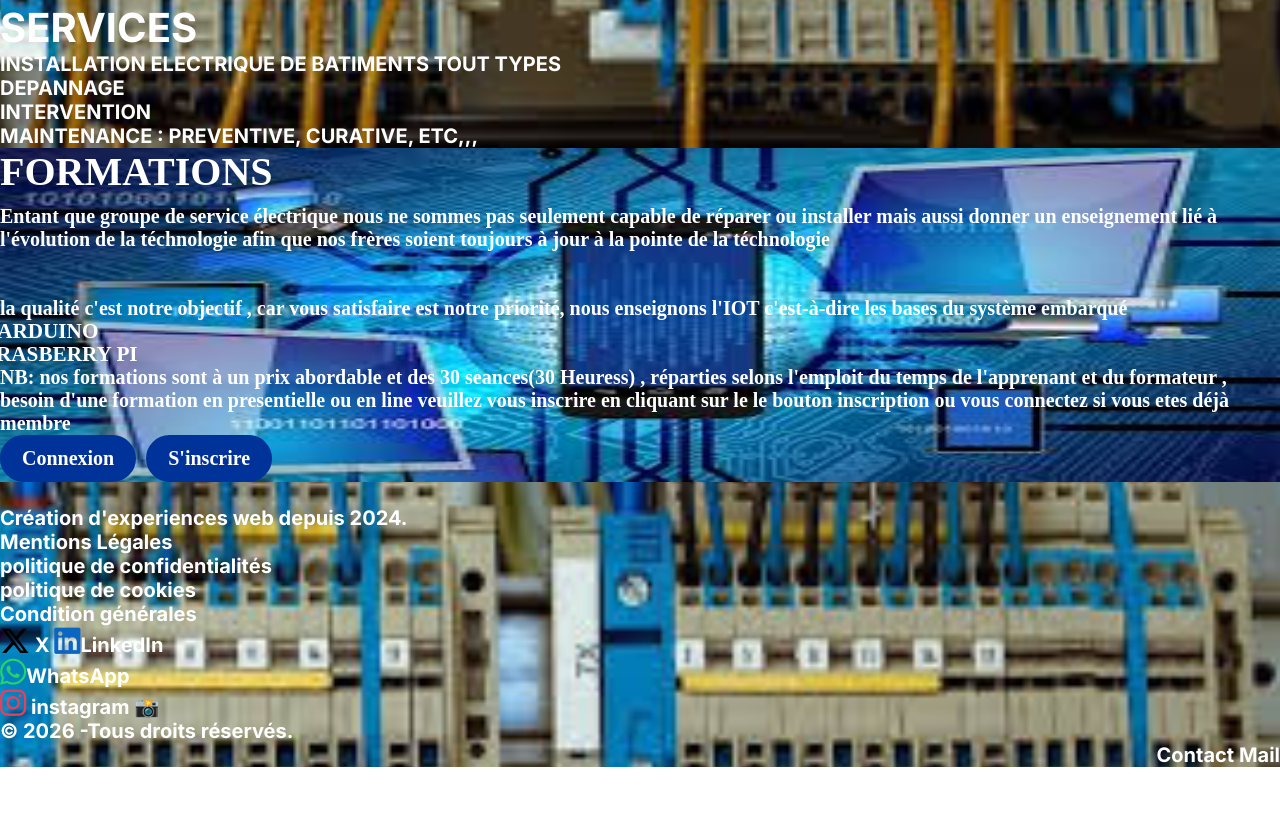
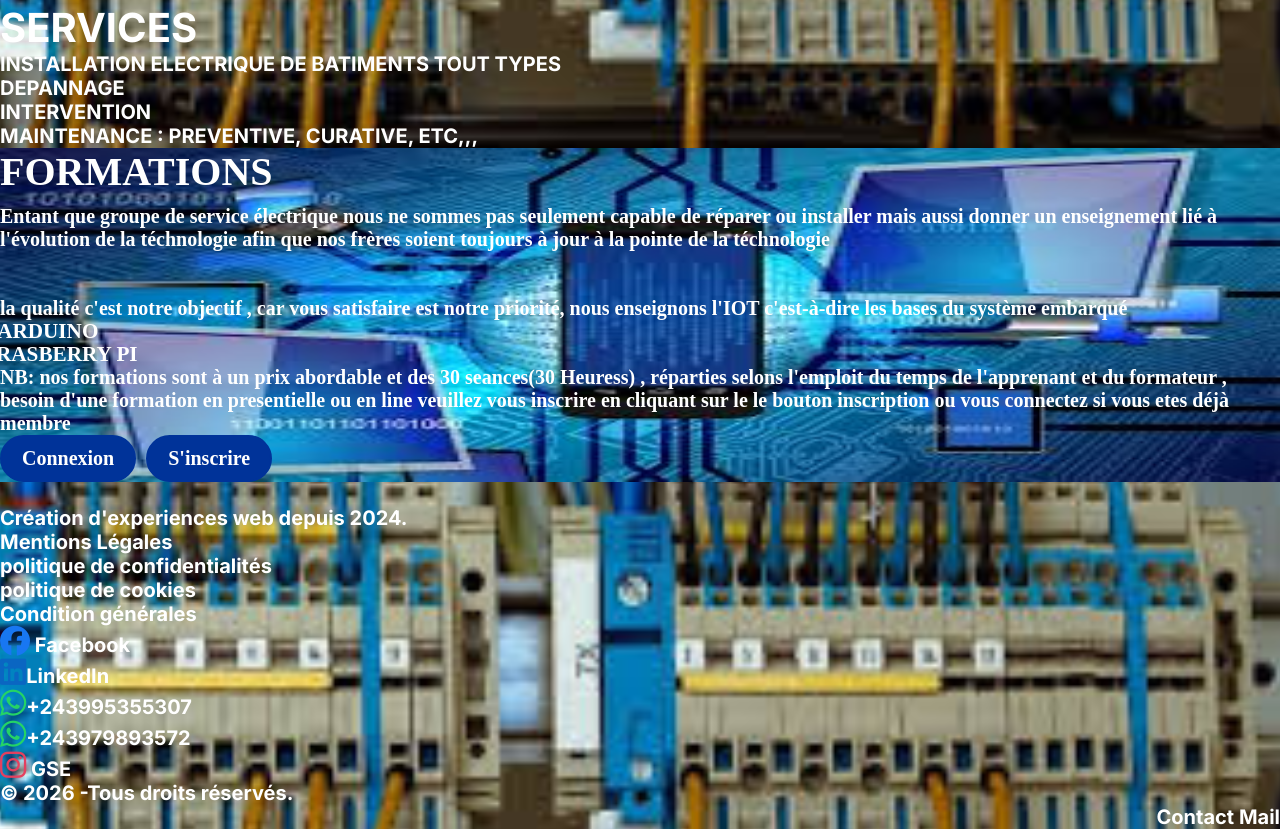
Before and after one commit to servlect/GSE, a plain HTML site: page index.html in a window 1280 px wide. Shown: the part 637-1466 px from the top of the page. Before the commit the page ends 1404 px from the top, so only its background shows below. Drawn offline with Linux system fonts and the light colour scheme; a script that the page names is missing.

Commit message:
Add files via upload

```diff
--- a/index.html
+++ b/index.html
@@ -103,10 +103,13 @@
 
                     </nav>
                     <div class="footer-socials social-links">
-                        <a class="afg" href="https://x.com/votre-nom" target="_blank" title="X"><i class="fa-brands fa-x-twitter" style="color: #000000; font-size: 30px;"></i> X</a>
-                        <a class="afg" href="https://linkedin.com/in/votre-profil" target="_blank" title="LinkedIn"> <i class="fa-brands fa-linkedin" style="color: #0A66C2; font-size: 30px;"></i>LinkedIn</a>
-                        <a class="afg agg" href="https://wa.me/+243995355307" target="_blank" title="WhatsApp" ><i class="fa-brands fa-whatsapp" style="color: #25D366; font-size: 30px;"></i>WhatsApp</a>
-                        <a class="afg agg" href="https://instagram.com/votre-nom" target="_blank" title="Instagram" ><i class="fa-brands fa-instagram" style="color: #E4405F; font-size: 30px;"></i> instagram 📸</a>
+
+
+                        <a class="afg" href="https://facebook.com/votre-nom" target="_blank" title="Facebook"><i class="fa-brands fa-facebook" style="color: #1877F2; font-size: 30px;"></i> Facebook</a>
+                        <a class="afg agg" href="https://linkedin.com/in/votre-profil" target="_blank" title="LinkedIn"> <i class="fa-brands fa-linkedin" style="color: #0A66C2; font-size: 30px;"></i>LinkedIn</a>
+                        <a class="afg " href="https://wa.me/+243995355307" target="_blank" title="WhatsApp" ><i class="fa-brands fa-whatsapp" style="color: #25D366; font-size: 30px;"></i>+243995355307</a>
+                        <a class="afg agg" href="https://wa.me/+243979893572" target="_blank" title="WhatsApp" ><i class="fa-brands fa-whatsapp" style="color: #25D366; font-size: 30px;"></i>+243979893572</a>
+                        <a class="afg agg" href="https://instagram.com/GSE" target="_blank" title="Instagram" ><i class="fa-brands fa-instagram" style="color: #E4405F; font-size: 30px;"></i> GSE</a>
                     </div>
                 </div>
                 <div class="footer-bottom">
```
